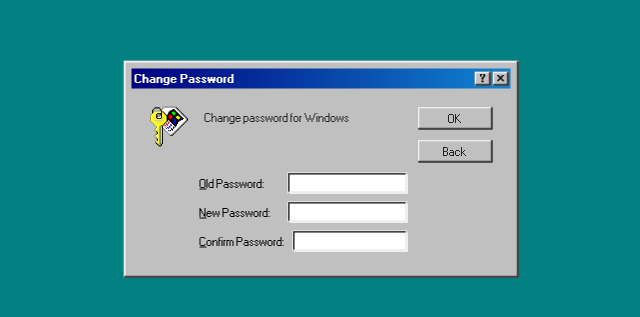
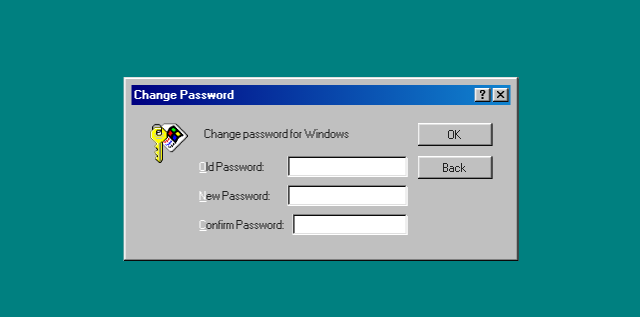
Before and after one commit to amon1220/T4INF1201_2_Web_Engineering, a React (Create React App) app in the folder Frontend/frontend/: page /ChangePassword in a window 1280 px wide. Shown: the part 231-548 px from the top of the page, without its empty margins (319-959 px from the left). Built offline with nearby package versions, Linux system fonts and the light colour scheme.

Commit message:
Added Logic for Password change

```diff
--- a/Frontend/frontend/src/components/ChangePassword.js
+++ b/Frontend/frontend/src/components/ChangePassword.js
@@ -1,4 +1,4 @@
-import React from "react";
+import React, {useState} from "react";
 import "../App.css";
 import {useNavigate} from 'react-router-dom';
 
@@ -9,14 +9,49 @@
  */
 export default function ChangePassword() {
     const navigate = useNavigate();
+    const [oldPassword, setOldPassword] = useState("");
+    const [newPassword, setNewPassword] = useState("");
+    const [confirmPassword, setConfirmPassword] = useState("");
+    const [error, setError] = useState("");
 
     const handleClickBack = () => {
         navigate('/Desktop');
     };
 
-    const handleClickOk = () => {
+    const handleSubmit = async (e) => {
+        e.preventDefault();
+        const user_id = JSON.parse(localStorage.getItem("user")).id;
+
+        if (newPassword !== confirmPassword) {
+            setError("Passwords do not match");
+            return;
+        }
+
+        try {
+            const res = await fetch("/api/change_pw", {
+                method: "POST",
+                headers: {"Content-Type": "application/json"},
+                body: JSON.stringify({user_id, oldPassword, newPassword})
+            });
+
+            if (!res.ok) {
+            const contentType = res.headers.get("Content-Type") || "";
+            let errMsg;
+            if (contentType.includes("application/json")) {
+                const {message} = await res.json();
+                errMsg = message;
+            } else {
+                errMsg = await res.text();
+            }
+            throw new Error(errMsg || "Change password failed");
+        }
+        } catch (err) {
+            setError(err.message || "Error");
+            return;
+        }
+
         navigate('/Desktop');
-    };
+    }
 
     return (
         <div className="desktop">
@@ -40,45 +75,45 @@
                     </div>
                 </div>
 
-                <div
+                <form
+                    onSubmit={handleSubmit}
                     className="window-body"
                     style={{
                         display: "grid",
                         gridTemplateColumns: "auto 1fr auto",
-                        gridTemplateRows: "auto auto",
+                        gridTemplateRows: "auto auto auto",
                         gap: "10px",
                         padding: "10px",
-                        alignItems: "start"
+                        alignItems: "start",
                     }}
                 >
                     <img
                         src={require("../assets/key_win_alt-2.png")}
                         alt="key icon"
-                        style={{width: "40px", height: "40px", gridColumn: "1", gridRow: "1 / span 2"}}
+                        style={{
+                            width: "40px", height: "40px", gridColumn: "1", gridRow: "1 / span 3",
+                        }}
                     />
 
-                    <p style={{margin: 5, whiteSpace: "nowrap", gridColumn: "2", gridRow: "1"}}>
+                    <p
+                        style={{
+                            margin: 5, whiteSpace: "nowrap", gridColumn: "2", gridRow: "1",
+                        }}
+                    >
                         Change password for Windows
                     </p>
 
+                    {/* Buttons */}
                     <div
                         style={{
-                            display: "flex",
-                            gridColumn: "3",
-                            gridRow: "1",
-                            justifyContent: "flex-end"
+                            display: "flex", gridColumn: "3", gridRow: "1", justifyContent: "flex-end",
                         }}
                     >
-                        <button type="button" onClick={handleClickOk}>
-                            OK
-                        </button>
+                        <button type="submit">OK</button>
                     </div>
                     <div
                         style={{
-                            display: "flex",
-                            gridColumn: "3",
-                            gridRow: "2",
-                            justifyContent: "flex-end"
+                            display: "flex", gridColumn: "3", gridRow: "2", justifyContent: "flex-end",
                         }}
                     >
                         <button type="button" onClick={handleClickBack}>
@@ -86,38 +121,58 @@
                         </button>
                     </div>
 
-                    <form
+                    {/* Form fields */}
+                    <div
                         style={{
                             display: "flex",
                             flexDirection: "column",
                             gap: "8px",
                             gridColumn: "2",
-                            gridRow: "3"
+                            gridRow: "2 / span 2",
                         }}
                     >
-                        <div style={{display: "flex", alignItems: "center", fontSize: "13px"}}>
-                            <label style={{minWidth: "80px", marginRight: "8px", color: "black"}}>
-                                <span style={{textDecoration: "underline", color: "black"}}>O</span>ld Password:
+                        {error && (<div style={{color: "red", fontSize: "13px"}}>{error}</div>)}
+
+                        <div style={{display: "flex", alignItems: "center", fontSize: 13}}>
+                            <label style={{minWidth: 80, marginRight: 8}}>
+                                <span style={{textDecoration: "underline"}}>O</span>ld Password:
                             </label>
-                            <input type="text" style={{flex: 1}}/>
+                            <input
+                                type="password"
+                                value={oldPassword}
+                                onChange={(e) => setOldPassword(e.target.value)}
+                                style={{flex: 1}}
+                                required
+                            />
                         </div>
 
-                        <div style={{display: "flex", alignItems: "center", fontSize: "13px"}}>
-                            <label style={{minWidth: "80px", marginRight: "8px", color: "black"}}>
-                                <span style={{textDecoration: "underline", color: "black"}}>N</span>ew Password:
+                        <div style={{display: "flex", alignItems: "center", fontSize: 13}}>
+                            <label style={{minWidth: 80, marginRight: 8}}>
+                                <span style={{textDecoration: "underline"}}>N</span>ew Password:
                             </label>
-                            <input type="password" style={{flex: 1}}/>
+                            <input
+                                type="password"
+                                value={newPassword}
+                                onChange={(e) => setNewPassword(e.target.value)}
+                                style={{flex: 1}}
+                                required
+                            />
                         </div>
 
-                        <div style={{display: "flex", alignItems: "center", fontSize: "13px"}}>
-                            <label style={{minWidth: "80px", marginRight: "8px", color: "black"}}>
-                                <span style={{textDecoration: "underline", color: "black"}}>C</span>onfirm Password:
+                        <div style={{display: "flex", alignItems: "center", fontSize: 13}}>
+                            <label style={{minWidth: 80, marginRight: 8}}>
+                                <span style={{textDecoration: "underline"}}>C</span>onfirm Password:
                             </label>
-                            <input type="password" style={{flex: 1}}/>
+                            <input
+                                type="password"
+                                value={confirmPassword}
+                                onChange={(e) => setConfirmPassword(e.target.value)}
+                                style={{flex: 1}}
+                                required
+                            />
                         </div>
-                    </form>
-                </div>
+                    </div>
+                </form>
             </div>
-        </div>
-    );
+        </div>);
 }
--- a/Frontend/frontend/src/components/taskbar.js
+++ b/Frontend/frontend/src/components/taskbar.js
@@ -7,13 +7,14 @@
 import shutdownIcon from '../assets/shut_down_normal-3.png';
 import LogoutIcon from '../assets/key_win-0.png';
 import SettingsIcon from '../assets/settings_gear_cool-4.png';
+import ChangePassword from "./ChangePassword";
 
 export default function Taskbar({openWindows, onWindowClick}) {
     const [isStartMenuOpen, setIsStartMenuOpen] = useState(false);
     const navigate = useNavigate();
 
     const handleChangePassword = () => {
-        navigate('/ChangePassword');
+        ChangePassword();
     };
 
     const handleLogout = () => {
```
Also changed, not shown: 1 other file (tests, documents, lock files or other folders).
